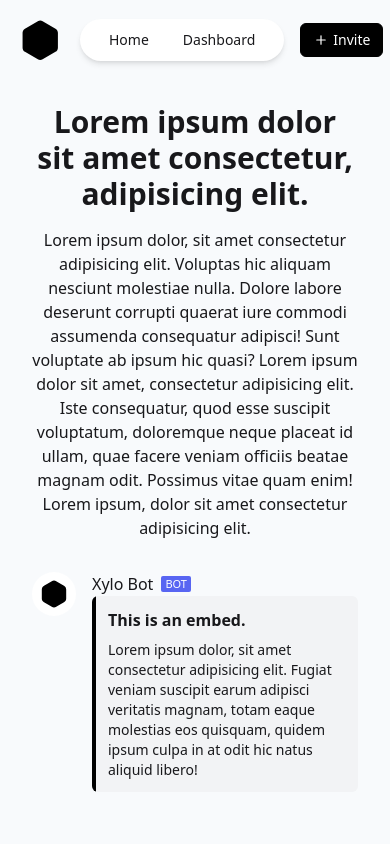
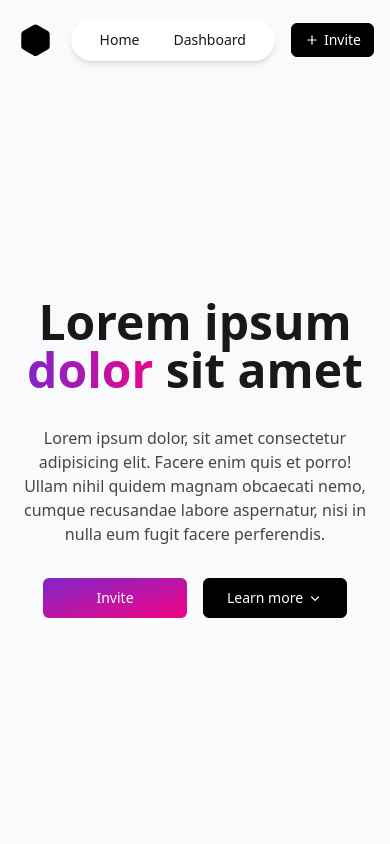
Before and after one commit to Xyphyn/xylo-website, a Nuxt app: page / in a window 390 px wide. Shown: the top 844 px of the page. Built offline with nearby package versions, Linux system fonts and the light colour scheme.

Commit message:
design: Add basic layout

```diff
--- a/components/color.ts
+++ b/components/color.ts
@@ -1,4 +1,5 @@
 export enum ButtonColor {
+    'accent' = 'text-white from-primary to-secondary bg-gradient-to-br hover:brightness-110 transition-all',
     'primary' = 'text-white bg-black border border-black hover:bg-transparent hover:text-inherit dark:text-black dark:bg-white dark:border-white',
     'secondary' = 'border border-transparent hover:bg-black/10 hover:dark:bg-white/10',
 }
--- a/components/discord-embed.vue
+++ b/components/discord-embed.vue
@@ -4,6 +4,6 @@
     >
         <div class="absolute top-0 left-0 w-1 h-full bg-black dark:bg-white" />
         <h1 class="font-bold"><slot name="title" /></h1>
-        <p class="text-sm"><slot name="description" /></p>
+        <slot />
     </div>
 </template>
--- a/components/linkbutton.vue
+++ b/components/linkbutton.vue
@@ -6,6 +6,7 @@ const props = defineProps({
     onclick: (e) => any,
     button: Boolean,
     color: ButtonColor,
+    large: Boolean,
 })
 </script>
 
@@ -13,14 +14,18 @@ const props = defineProps({
     <button
         v-if="props.button"
         @click="onclick"
-        :class="`rounded-md px-3 py-1.5 w-max text-sm transition-colors cursor-pointer ${props.color}`"
+        :class="`flex flex-row items-center gap-1 rounded-md px-3 py-1.5
+        text-sm transition-colors cursor-pointer ${props.color}
+        ${large ? 'w-36 h-10 text-base justify-center' : 'w-max'}`"
     >
         <slot />
     </button>
     <a
         v-else
         :href="props.href"
-        :class="`flex flex-row items-center gap-1 rounded-md px-3 py-1.5 w-max text-sm transition-colors cursor-pointer ${props.color}`"
+        :class="`flex flex-row items-center gap-1 rounded-md px-3 py-1.5
+        transition-all cursor-pointer text-sm ${props.color}
+        ${large ? 'w-36 h-10 text-base justify-center' : 'w-max'}`"
     >
         <slot />
     </a>
--- /dev/null
+++ b/components/logo.vue
@@ -0,0 +1,57 @@
+<script setup>
+const props = defineProps({
+    width: Number,
+    height: Number,
+})
+</script>
+
+<template>
+    <svg
+        :width="props.width ?? 48"
+        :height="props.height ?? 48"
+        viewBox="0 0 100 100"
+        fill="none"
+        xmlns="http://www.w3.org/2000/svg"
+        class="transition-colors group"
+    >
+        <linearGradient
+            gradientTransform="rotate(315, 0.5, 0.5)"
+            x1="50%"
+            y1="0%"
+            x2="50%"
+            y2="100%"
+            id="gradient"
+            class="black group-hover:gradient"
+        >
+            <stop stop-color="black" stop-opacity="1" offset="0%"></stop>
+            <stop stop-color="black" stop-opacity="1" offset="100%"></stop>
+        </linearGradient>
+        <path
+            id="hexagon"
+            d="M45.5 10.8868C48.594 9.10042 52.406 9.10042 55.5 10.8868L82.3061 26.3632C85.4001 28.1496 87.3061 31.4508 87.3061 35.0235V65.9765C87.3061 69.5492 85.4001 72.8504 82.3061 74.6368L55.5 90.1132C52.406 91.8996 48.594 91.8996 45.5 90.1132L18.6939 74.6368C15.5999 72.8504 13.6939 69.5492 13.6939 65.9765V35.0235C13.6939 31.4508 15.5999 28.1496 18.6939 26.3632L45.5 10.8868Z"
+            class="fill-[url(#gradient)]"
+        />
+    </svg>
+</template>
+
+<style scoped>
+stop {
+    transition: stop-color 100ms;
+
+    stop-color: black;
+}
+
+@media (prefers-color-scheme: dark) {
+    stop {
+        stop-color: white;
+    }
+}
+
+svg:hover stop:first-child {
+    stop-color: #7f27c7;
+}
+
+svg:hover stop:last-child {
+    stop-color: #f30386;
+}
+</style>
--- a/components/navbar.vue
+++ b/components/navbar.vue
@@ -7,17 +7,16 @@ import { PlusIcon } from '@heroicons/vue/20/solid'
     <nav
         class="flex flex-row gap-4 justify-between items-center py-4 mt-2 h-16 text-sm"
     >
-        <img
-            src="/img/logo.svg"
-            width="48"
-            height="48"
-            class="cursor-pointer"
-        />
+        <Logo class="cursor-pointer" />
         <div
             class="flex flex-row gap-2 justify-center items-center px-4 py-1 bg-white rounded-full shadow-md dark:bg-white/5 dark:border-t border-t-white/10"
         >
-            <Linkbutton :color="ButtonColor.secondary">Home</Linkbutton>
-            <linkbutton :color="ButtonColor.secondary">Dashboard</linkbutton>
+            <Linkbutton href="/" :color="ButtonColor.secondary">
+                Home
+            </Linkbutton>
+            <linkbutton href="/" :color="ButtonColor.secondary">
+                Dashboard
+            </linkbutton>
         </div>
         <Linkbutton :color="ButtonColor.primary">
             <PlusIcon class="w-4 h-4" />
--- a/pages/index.vue
+++ b/pages/index.vue
@@ -1,17 +1,46 @@
 <script setup>
-import Button from '~/components/linkbutton.vue'
+import { ChevronDownIcon } from '@heroicons/vue/20/solid'
 import { ButtonColor } from '~/components/color'
 </script>
-
 <template>
     <div
-        class="flex flex-col gap-8 items-center m-8 mx-4 md:flex-row md:mx-0 md:items-start"
+        class="flex flex-col justify-center items-center h-[calc(100vh-72px)] gap-8 max-w-3xl mx-auto"
     >
-        <div class="flex flex-col flex-1 gap-4 text-center md:text-left">
-            <h1 class="text-3xl font-bold md:self-start md:text-5xl">
+        <h1 class="text-5xl font-black text-center md:text-7xl">
+            Lorem ipsum
+            <span
+                class="from-[#7f27c7] to-[#f30386] bg-gradient-to-r bg-clip-text text-transparent s"
+            >
+                dolor
+            </span>
+            sit amet
+        </h1>
+        <p class="text-center opacity-80">
+            Lorem ipsum dolor, sit amet consectetur adipisicing elit. Facere
+            enim quis et porro! Ullam nihil quidem magnam obcaecati nemo, cumque
+            recusandae labore aspernatur, nisi in nulla eum fugit facere
+            perferendis.
+        </p>
+        <div class="flex gap-4 items-center md:flex-row">
+            <Linkbutton :large="true" :color="ButtonColor.accent">
+                Invite
+            </Linkbutton>
+            <Linkbutton
+                :large="true"
+                :color="ButtonColor.primary"
+                href="/#features"
+            >
+                Learn more
+                <ChevronDownIcon class="w-4 h-4" />
+            </Linkbutton>
+        </div>
+    </div>
+    <div class="flex flex-col gap-8 items-center m-8 mx-4 md:flex-row md:mx-0">
+        <div class="flex flex-col flex-1 gap-4 w-full text-center md:text-left">
+            <h1 class="text-3xl font-bold md:text-5xl" id="features">
                 Lorem ipsum dolor sit amet consectetur, adipisicing elit.
             </h1>
-            <p>
+            <p class="opacity-80">
                 Lorem ipsum dolor, sit amet consectetur adipisicing elit.
                 Voluptas hic aliquam nesciunt molestiae nulla. Dolore labore
                 deserunt corrupti quaerat iure commodi assumenda consequatur
@@ -26,14 +55,12 @@ import { ButtonColor } from '~/components/color'
         <DiscordMessage class="flex-1">
             <DiscordEmbed>
                 <template v-slot:title>This is an embed.</template>
-                <template v-slot:description>
-                    <p>
-                        Lorem ipsum dolor, sit amet consectetur adipisicing
-                        elit. Fugiat veniam suscipit earum adipisci veritatis
-                        magnam, totam eaque molestias eos quisquam, quidem ipsum
-                        culpa in at odit hic natus aliquid libero!
-                    </p>
-                </template>
+                <p class="text-sm">
+                    Lorem ipsum dolor, sit amet consectetur adipisicing elit.
+                    Fugiat veniam suscipit earum adipisci veritatis magnam,
+                    totam eaque molestias eos quisquam, quidem ipsum culpa in at
+                    odit hic natus aliquid libero!
+                </p>
             </DiscordEmbed>
         </DiscordMessage>
     </div>
--- a/tailwind.config.js
+++ b/tailwind.config.js
@@ -8,7 +8,12 @@ module.exports = {
     "./nuxt.config.{js,ts}",
   ],
   theme: {
-    extend: {},
+    extend: {
+      colors: {
+        'primary': '#7f27c7',
+        'secondary': '#f30386'
+      }
+    },
   },
   plugins: [],
 }
```
